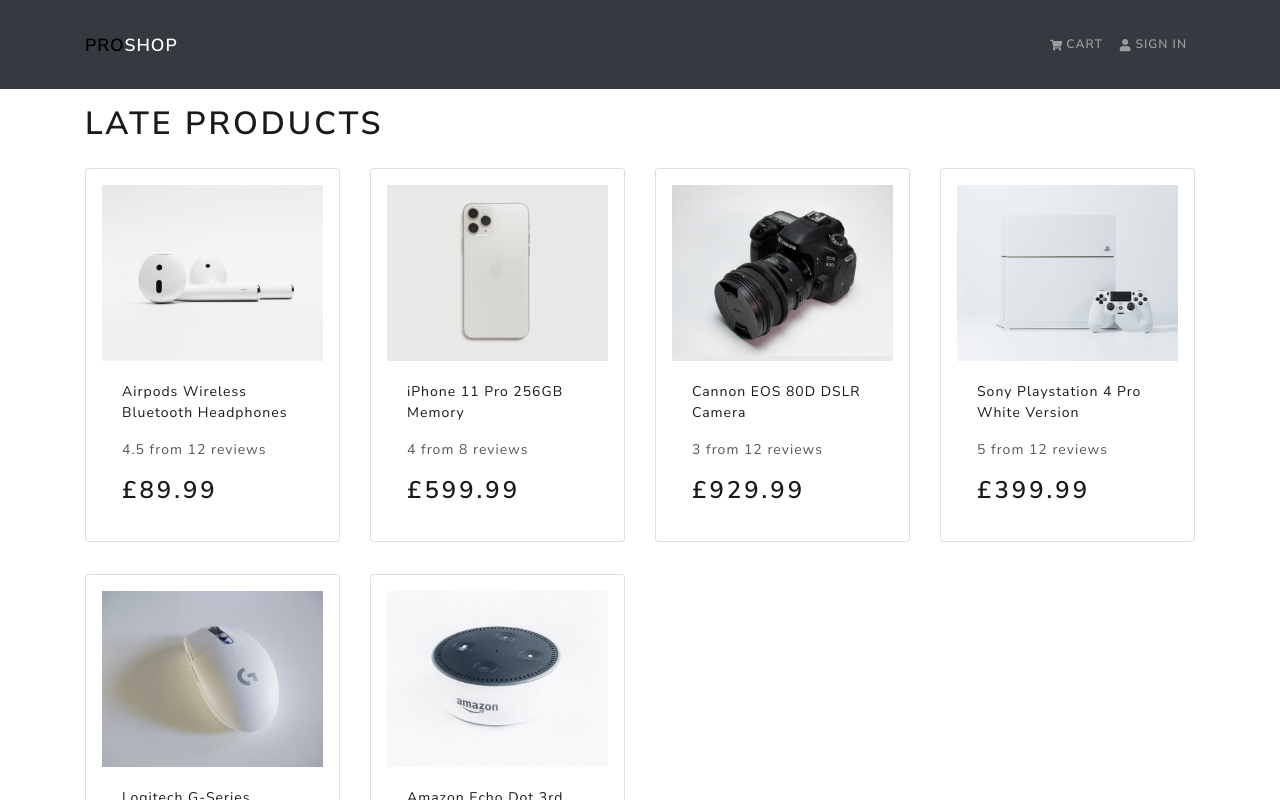
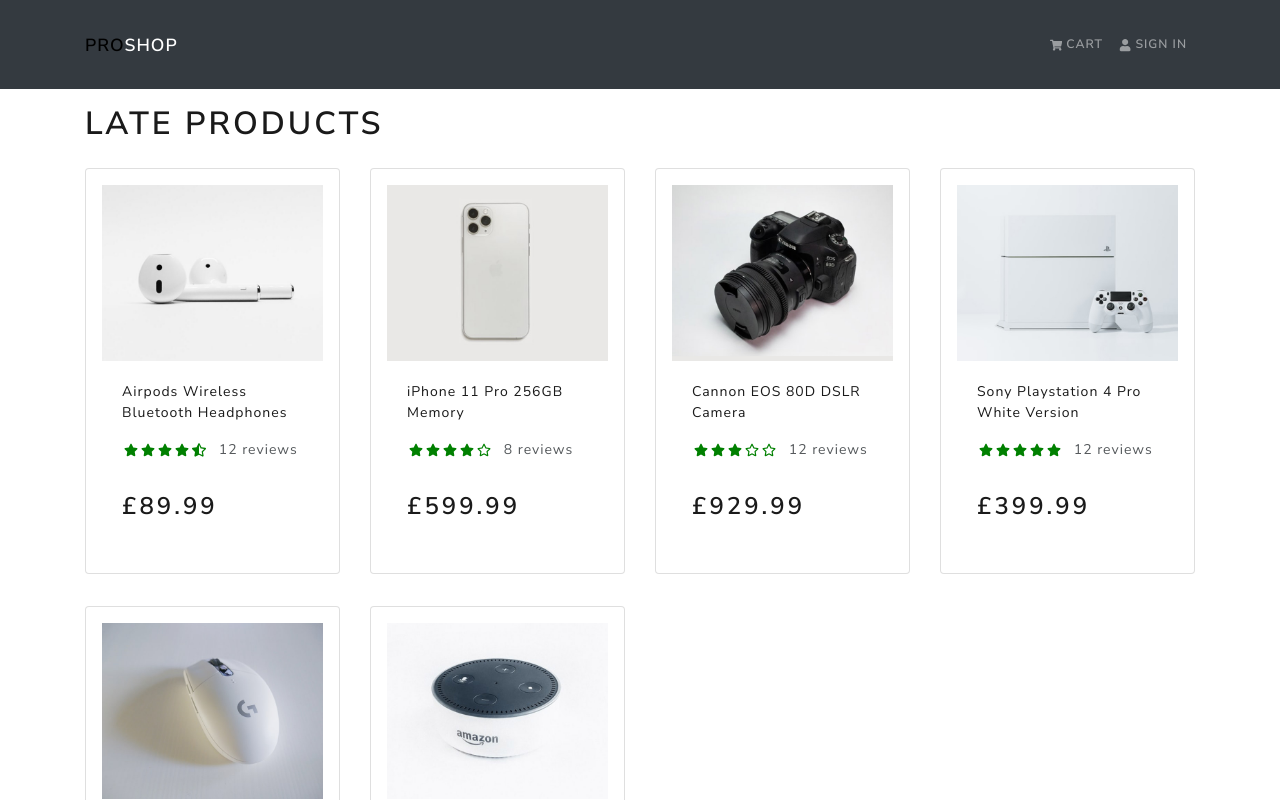
Before and after one commit to nick-tester/proshop, a React (Create React App) app in the folder client/: page / in a window 1280 px wide. Shown: the top 800 px of the page. Built offline with nearby package versions, Linux system fonts and the light colour scheme.

Commit message:
client: create star rating component

```diff
--- a/client/src/assets/custom.css
+++ b/client/src/assets/custom.css
@@ -6,3 +6,11 @@
     color: black;
     font-weight: 900;
 }
+
+.product-price {
+    padding: 1rem 0;
+}
+
+.rating span {
+    margin: .1rem;
+}
--- /dev/null
+++ b/client/src/components/RatingStars.js
@@ -0,0 +1,33 @@
+import { FaStar, FaStarHalfAlt, FaRegStar } from "react-icons/fa";
+import PropTypes from "prop-types";
+
+const RatingStars = ({ value, text, color = "gold" }) => {
+    return (
+        <div className="rating">
+            <span style={{ color }}>
+                {value >= 1 ? <FaStar /> : value >= 0.5 ? <FaStarHalfAlt /> : <FaRegStar />}
+            </span>
+            <span style={{ color }}>
+                {value >= 2 ? <FaStar /> : value >= 1.5 ? <FaStarHalfAlt /> : <FaRegStar />}
+            </span>
+            <span style={{ color }}>
+                {value >= 3 ? <FaStar /> : value >= 2.5 ? <FaStarHalfAlt /> : <FaRegStar />}
+            </span>
+            <span style={{ color }}>
+                {value >= 4 ? <FaStar /> : value >= 3.5 ? <FaStarHalfAlt /> : <FaRegStar />}
+            </span>
+            <span style={{ color }}>
+                {value >= 5 ? <FaStar /> : value >= 4.5 ? <FaStarHalfAlt /> : <FaRegStar />}
+            </span>
+            <span>&nbsp; {text && text}</span>
+        </div>
+    )
+}
+
+RatingStars.propTypes = {
+    value: PropTypes.number.isRequired,
+    text: PropTypes.string.isRequired,
+    color: PropTypes.string
+}
+
+export default RatingStars;
--- a/client/src/pages/HomePage/Product.js
+++ b/client/src/pages/HomePage/Product.js
@@ -1,4 +1,5 @@
 import { Card } from "react-bootstrap";
+import RatingStars from "../../components/RatingStars";
 
 const Product = ({ product }) => {
     const { _id, image, name, rating, numReviews, price } = product;
@@ -17,15 +18,15 @@ const Product = ({ product }) => {
                 </a>
                 <Card.Text as="div">
                     <div className="my-3">
-                        {rating} from {numReviews} reviews
+                        <RatingStars value={rating} text={`${numReviews} reviews`} color="green" />
                     </div>
                 </Card.Text>
-                <Card.Text as="h3">
+                <Card.Text as="h3" className="product-price">
                     £{price}
                 </Card.Text>
             </Card.Body>
         </Card>
     )
-}
+};
 
 export default Product;
```
